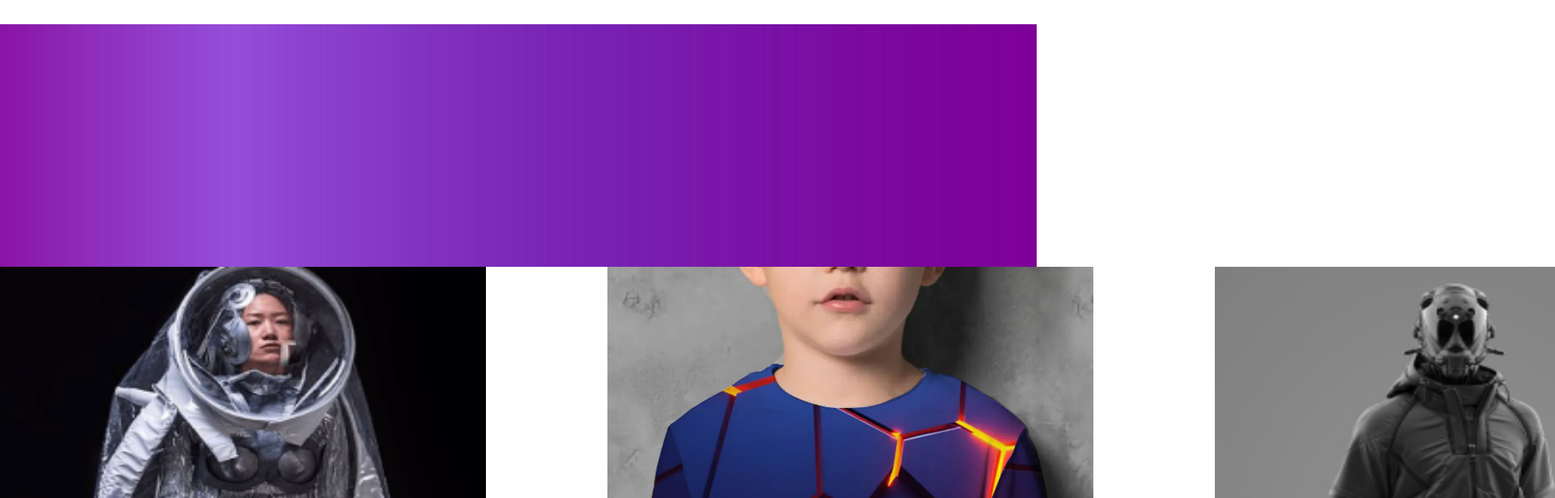
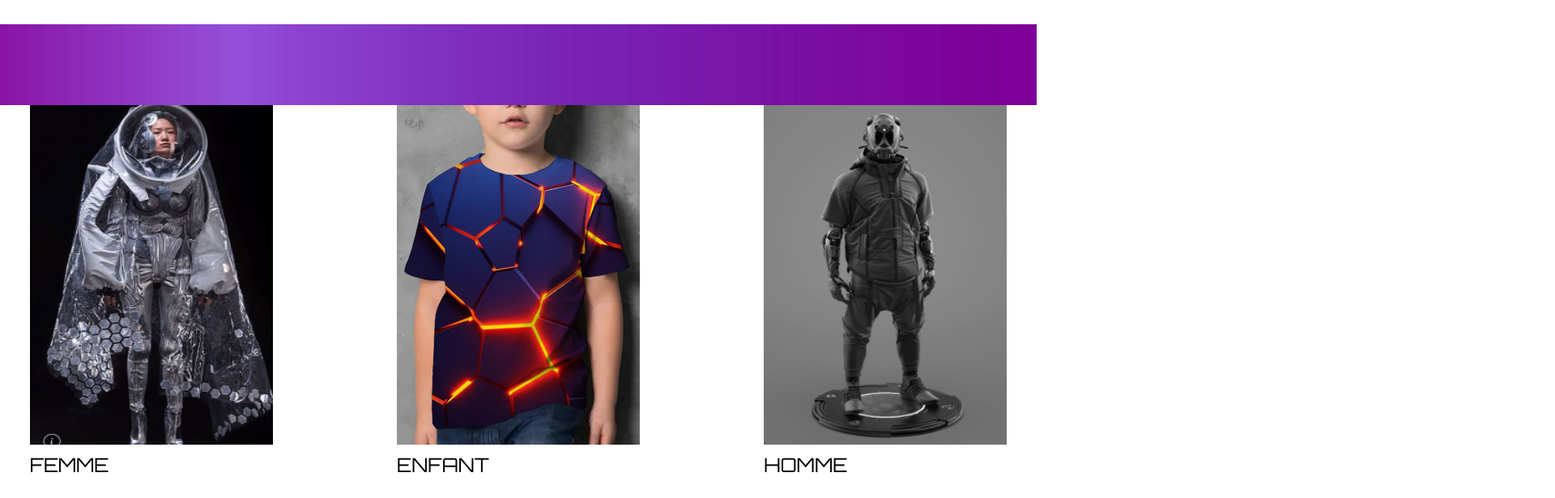
Before and after one commit to Jerrylejer/DigitalizedStyle-Projet-Simplon-Angular, an Angular app: page /categories in a window 1280 px wide. Shown: the part 500-1116 px from the top of the page at 81% size, 1920 px wide, since content can reach past the window. Built offline with nearby package versions, Linux system fonts and the light colour scheme.

Commit message:
correction taille grid

```diff
--- a/src/app/components/produit-card/produit-card.component.css
+++ b/src/app/components/produit-card/produit-card.component.css
@@ -1,8 +1,8 @@
 img {
-    width:600px;
-    height: 850px;
+    width:300px;
+    height: 420px;
 }
 h2 {
-    font-size: 32px;
-    margin-top: 20px;
+    font-size: 24px;
+    margin-top: 10px;
 }
--- a/src/app/mocks/product.mock.ts
+++ b/src/app/mocks/product.mock.ts
@@ -20,7 +20,7 @@ export const PRODUCTS: Product[]=[
     titre:"BIJOUX"
  },
  {
-    image: "assets/categories/accessoireMasque.jpg",
+    image: "assets/categories/categoriesAccessoir-masque.png",
     titre:"ACCESSOIRES "
  },
  {
--- a/src/app/pages/categories/categories.component.css
+++ b/src/app/pages/categories/categories.component.css
@@ -1,13 +1,12 @@
 .contener {
     height:15O0px;
-
     grid-template-columns: repeat( 3, 1fr);
-    gap: 150px;
+    gap: 80px;
     display: grid;
     place-items: center;
 }
 .barreViolette {
-   height: 300px;
+   height: 100px;
 }
 .contenerEmpty {
 height: 800px;
```
